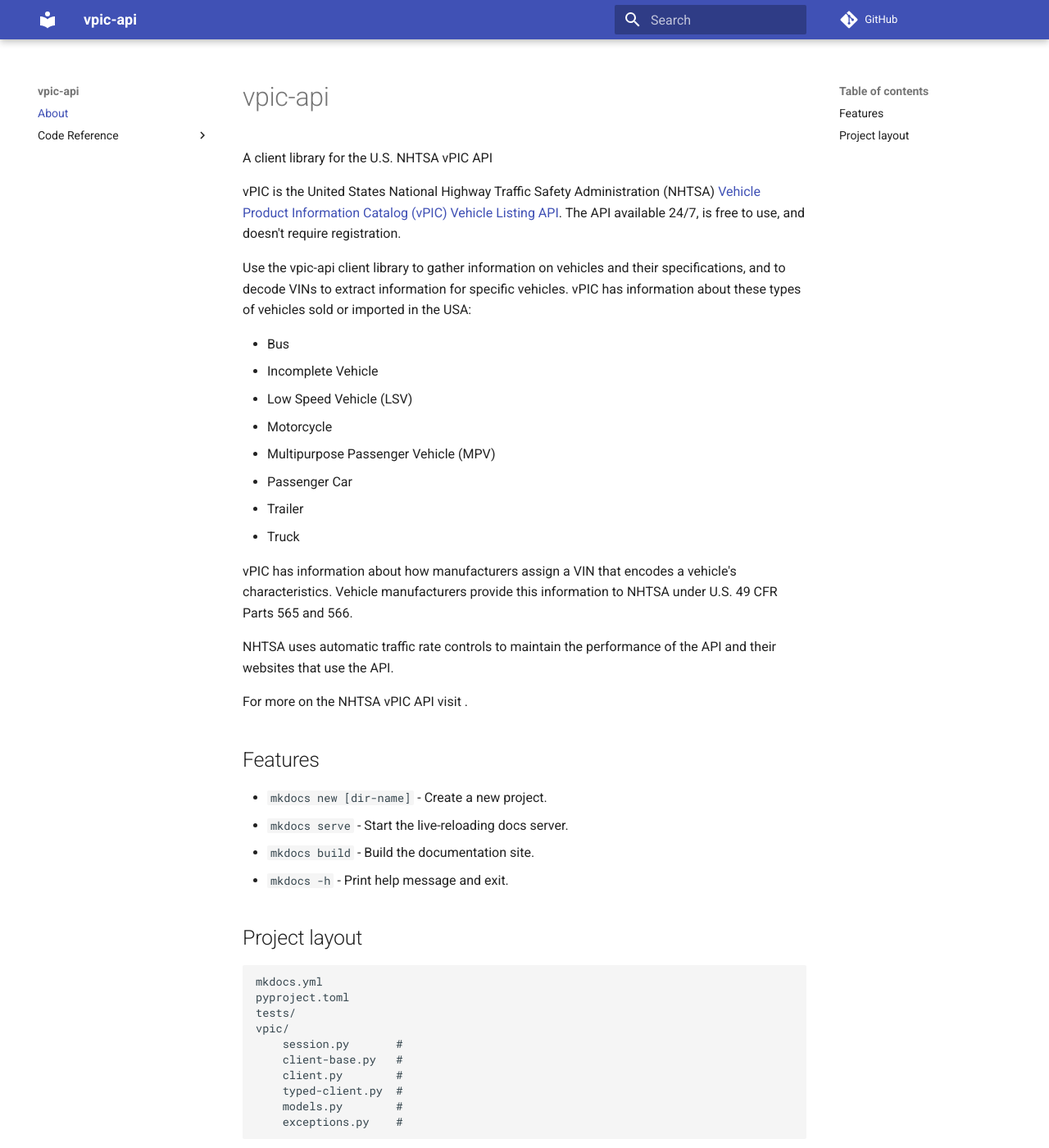
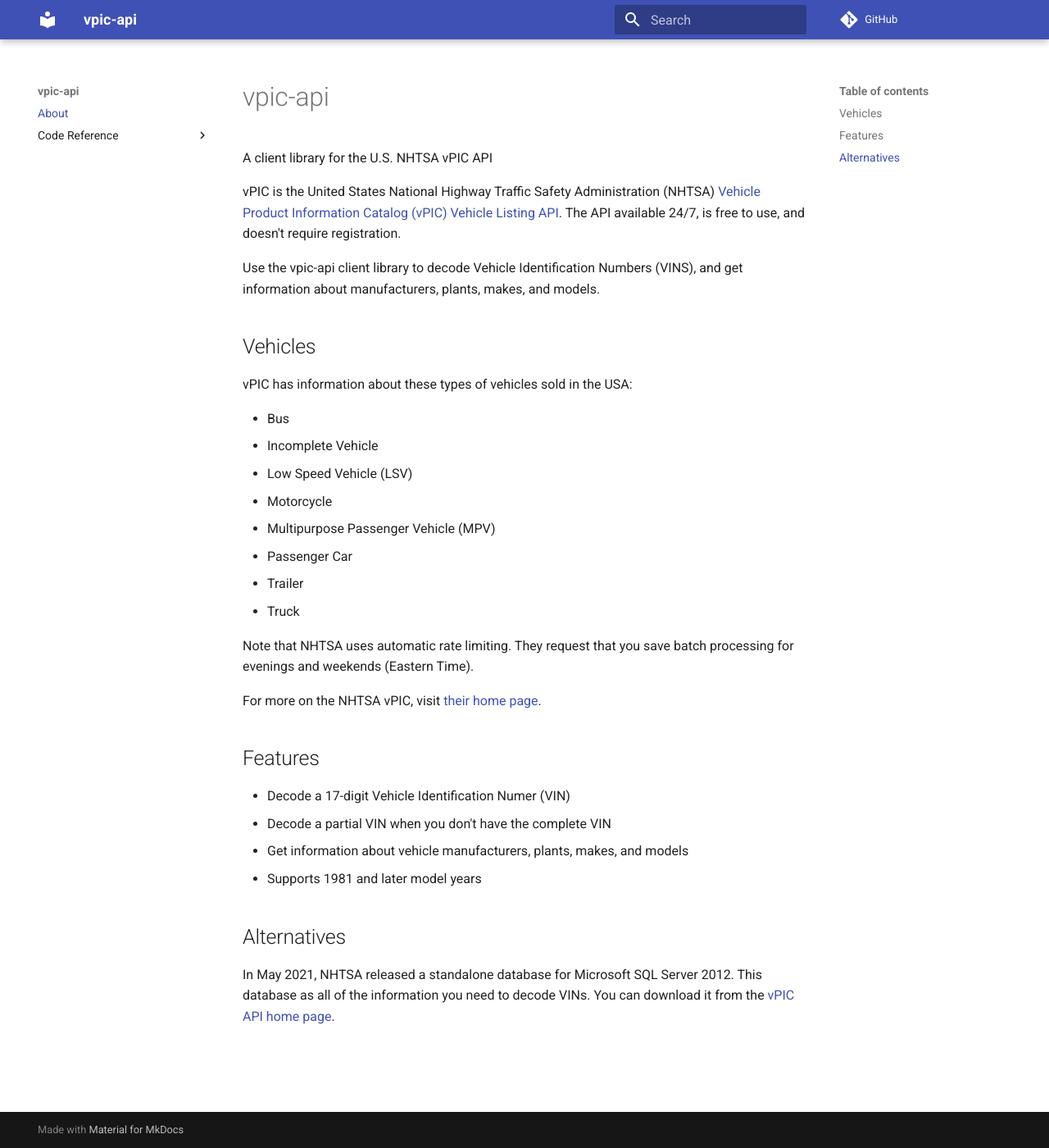
Before and after one commit to davidpeckham/vpic-api, an MkDocs documentation site: the page built from docs/index.md, in a window 1280 px wide and 1400 px high. Shown: the whole window at 82% size. Built offline with MkDocs 1.6.1 and Material for MkDocs 9.7.7, drawn with Linux system fonts in a browser that asks for light colours; comment, search, counter and statistics services are not loaded.

Commit message:
Cleaned up index.md

```diff
--- a/docs/index.md
+++ b/docs/index.md
@@ -6,9 +6,12 @@
 [Vehicle Product Information Catalog (vPIC) Vehicle Listing API](https://vpic.nhtsa.dot.gov/api).
 The API available 24/7, is free to use, and doesn't require registration.
 
-Use the vpic-api client library to gather information on vehicles and their
-specifications, and to decode VINs to extract information for specific vehicles.
-vPIC has information about these types of vehicles sold or imported in the USA:
+Use the vpic-api client library to decode Vehicle Identification Numbers (VINS),
+and get information about manufacturers, plants, makes, and models.
+
+## Vehicles
+
+vPIC has information about these types of vehicles sold in the USA:
 
 * Bus
 * Incomplete Vehicle
@@ -19,31 +22,20 @@
 * Trailer
 * Truck
 
-vPIC has information about how manufacturers assign a VIN that encodes a
-vehicle's characteristics. Vehicle manufacturers provide this information to
-NHTSA under U.S. 49 CFR Parts 565 and 566.
+Note that NHTSA uses automatic rate limiting. They request that you save batch
+processing for evenings and weekends (Eastern Time).
 
-NHTSA uses automatic traffic rate controls to maintain the performance of
-the API and their websites that use the API.
-
-For more on the NHTSA vPIC API visit .
+For more on the NHTSA vPIC, visit [their home page](https://vpic.nhtsa.dot.gov/about.html).
 
 ## Features
 
-* `mkdocs new [dir-name]` - Create a new project.
-* `mkdocs serve` - Start the live-reloading docs server.
-* `mkdocs build` - Build the documentation site.
-* `mkdocs -h` - Print help message and exit.
+* Decode a 17-digit Vehicle Identification Numer (VIN)
+* Decode a partial VIN when you don't have the complete VIN
+* Get information about vehicle manufacturers, plants, makes, and models
+* Supports 1981 and later model years
 
-## Project layout
+## Alternatives
 
-    mkdocs.yml
-    pyproject.toml
-    tests/
-    vpic/
-        session.py       #
-        client-base.py   #
-        client.py        #
-        typed-client.py  #
-        models.py        #
-        exceptions.py    #
+In May 2021, NHTSA released a standalone database for Microsoft SQL Server 2012.
+This database as all of the information you need to decode VINs. You can download
+it from the [vPIC API home page](https://vpic.nhtsa.dot.gov/api/).
```
Also changed, not shown: docs/client_base.md (deleted, +0 -2 lines), docs/session.md (deleted, +0 -2 lines).
